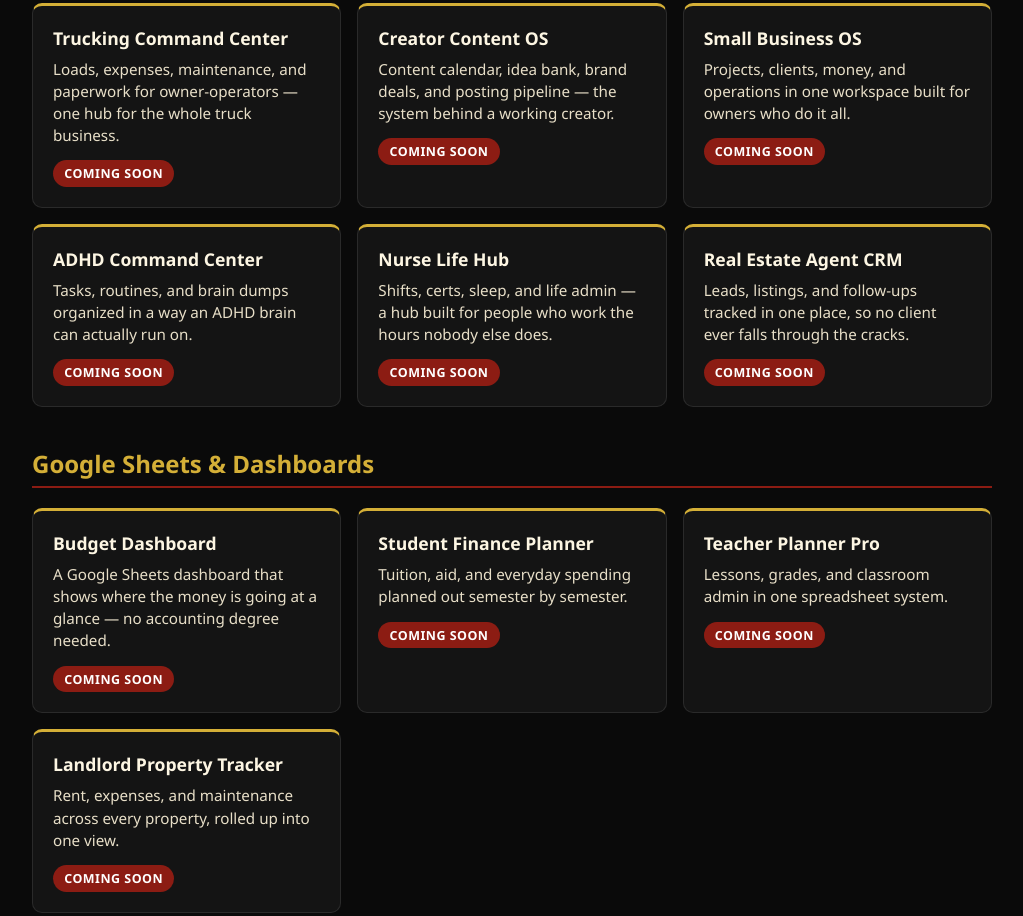
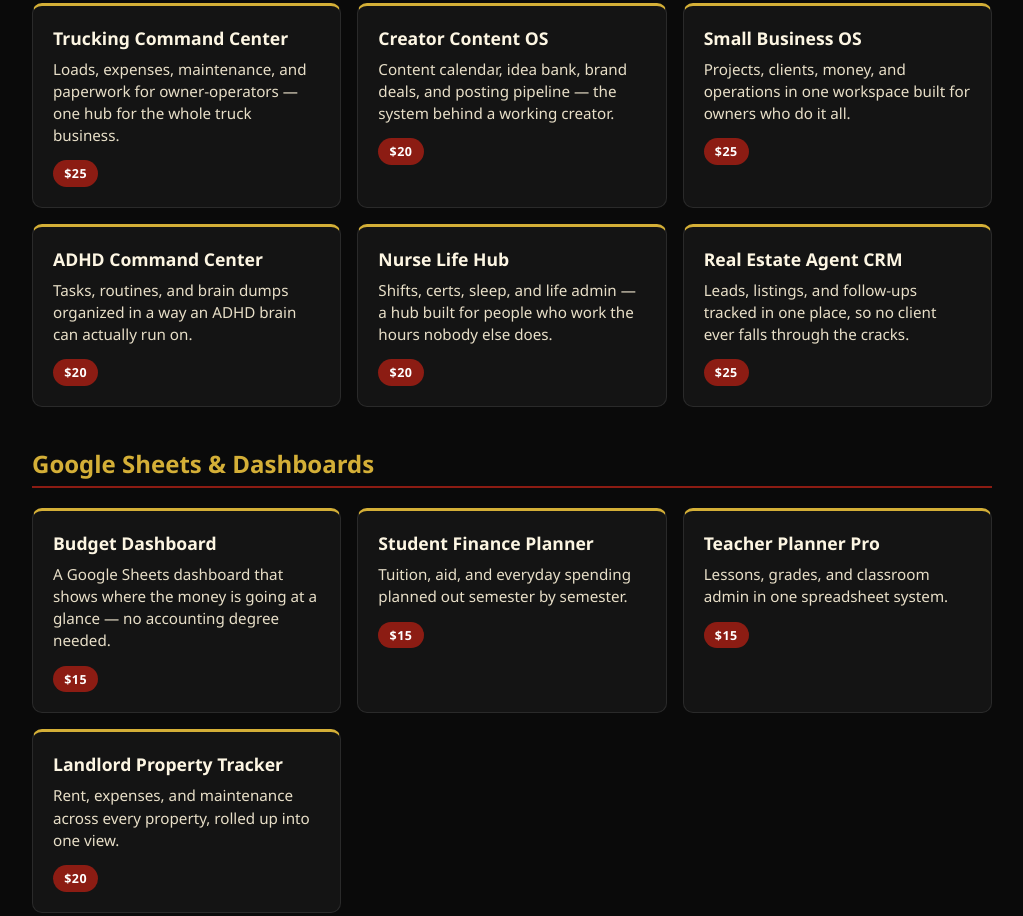
Before and after one commit to price2high/pricedevops-site, a plain HTML site: page catalog.html in a window 1280 px wide. Shown: the part 639-1555 px from the top of the page, without its empty margins (128-1151 px from the left). Drawn offline with Linux system fonts and the light colour scheme.

Commit message:
Add catalog prices

```diff
--- a/catalog.html
+++ b/catalog.html
@@ -201,32 +201,32 @@
       <div class="card">
         <h3>Trucking Command Center</h3>
         <p>Loads, expenses, maintenance, and paperwork for owner-operators — one hub for the whole truck business.</p>
-        <span class="chip">Coming soon</span>
+        <span class="chip">$25</span>
       </div>
       <div class="card">
         <h3>Creator Content OS</h3>
         <p>Content calendar, idea bank, brand deals, and posting pipeline — the system behind a working creator.</p>
-        <span class="chip">Coming soon</span>
+        <span class="chip">$20</span>
       </div>
       <div class="card">
         <h3>Small Business OS</h3>
         <p>Projects, clients, money, and operations in one workspace built for owners who do it all.</p>
-        <span class="chip">Coming soon</span>
+        <span class="chip">$25</span>
       </div>
       <div class="card">
         <h3>ADHD Command Center</h3>
         <p>Tasks, routines, and brain dumps organized in a way an ADHD brain can actually run on.</p>
-        <span class="chip">Coming soon</span>
+        <span class="chip">$20</span>
       </div>
       <div class="card">
         <h3>Nurse Life Hub</h3>
         <p>Shifts, certs, sleep, and life admin — a hub built for people who work the hours nobody else does.</p>
-        <span class="chip">Coming soon</span>
+        <span class="chip">$20</span>
       </div>
       <div class="card">
         <h3>Real Estate Agent CRM</h3>
         <p>Leads, listings, and follow-ups tracked in one place, so no client ever falls through the cracks.</p>
-        <span class="chip">Coming soon</span>
+        <span class="chip">$25</span>
       </div>
     </div>
 
@@ -235,22 +235,22 @@
       <div class="card">
         <h3>Budget Dashboard</h3>
         <p>A Google Sheets dashboard that shows where the money is going at a glance — no accounting degree needed.</p>
-        <span class="chip">Coming soon</span>
+        <span class="chip">$15</span>
       </div>
       <div class="card">
         <h3>Student Finance Planner</h3>
         <p>Tuition, aid, and everyday spending planned out semester by semester.</p>
-        <span class="chip">Coming soon</span>
+        <span class="chip">$15</span>
       </div>
       <div class="card">
         <h3>Teacher Planner Pro</h3>
         <p>Lessons, grades, and classroom admin in one spreadsheet system.</p>
-        <span class="chip">Coming soon</span>
+        <span class="chip">$15</span>
       </div>
       <div class="card">
         <h3>Landlord Property Tracker</h3>
         <p>Rent, expenses, and maintenance across every property, rolled up into one view.</p>
-        <span class="chip">Coming soon</span>
+        <span class="chip">$20</span>
       </div>
     </div>
 
```
